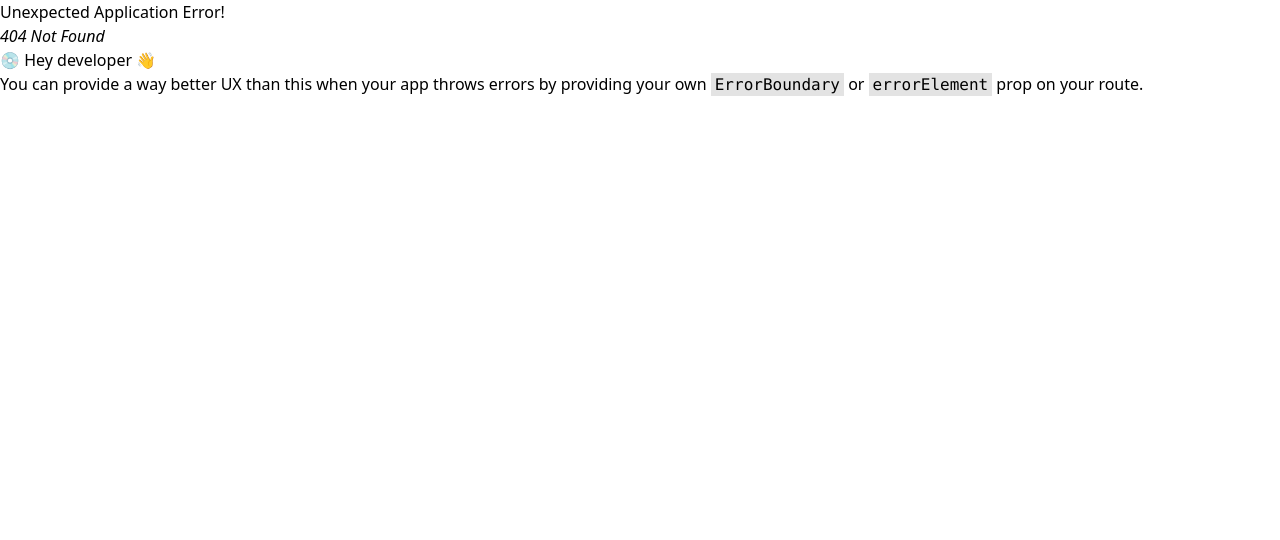
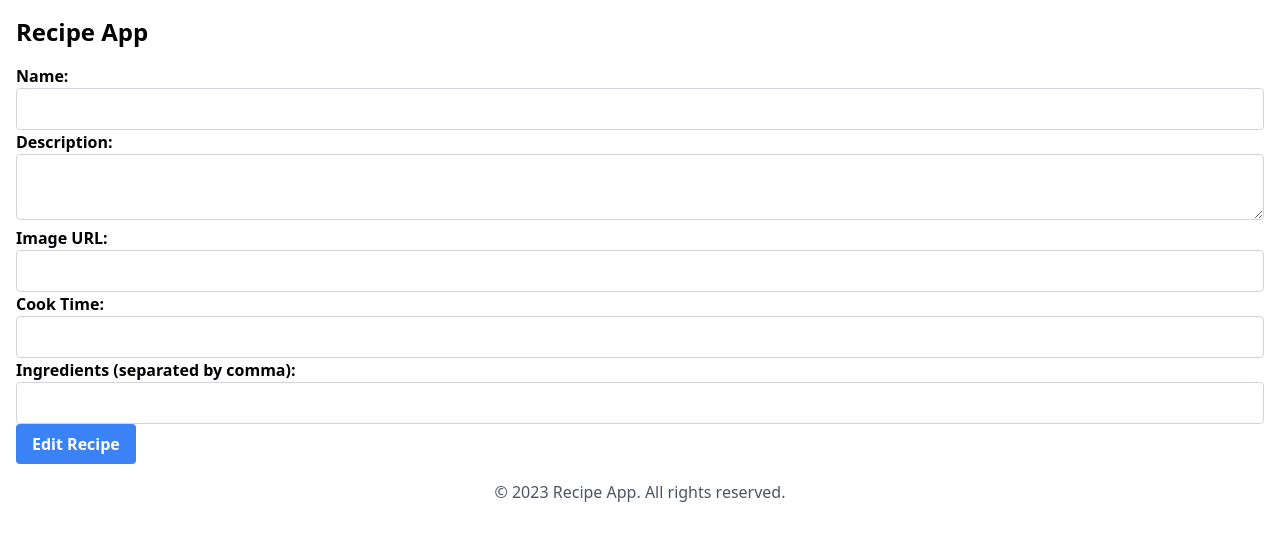
Before and after one commit to Mohammadxoja2005/recipe_app_frontend, a React (Vite) app: page /edit/1 in a window 1280 px wide. Before the commit this address had no page. Shown: the top 540 px of the page. Built offline with nearby package versions, Linux system fonts and the light colour scheme.

Commit message:
added edit btn to elements and changed button in edit page

```diff
--- a/src/pages/RecipeEditPage/RecipeForm/RecipeForm.tsx
+++ b/src/pages/RecipeEditPage/RecipeForm/RecipeForm.tsx
@@ -48,7 +48,7 @@ const RecipeForm: FC = () => {
                     <label className={styles.label}>Ingredients (separated by comma):</label>
                     <input type="text" value={ingredients} onChange={(e) => setIngredients(e.target.value)} className={styles.input} />
                 </div>
-                <button type="submit" className={styles.button}>Create Recipe</button>
+                <button type="submit" className={styles.button}>Edit Recipe</button>
             </form>
         </div>
     )
--- a/src/pages/RecipeMainPage/components/RecipeCard/RecipeCard.tsx
+++ b/src/pages/RecipeMainPage/components/RecipeCard/RecipeCard.tsx
@@ -37,6 +37,7 @@ const RecipeCard: FC = () => {
 
                         </p>
                         <button onClick={() => navigate(`/detail/${recipe.id}`)} className={styles.viewRecipeButton}>View Recipe</button>
+                        <button onClick={() => navigate(`/edit/${recipe.id}`)} className={styles.viewRecipeButton}>Edit Recipe</button>
                     </div>
                 )) : <div>Loading...</div>}
         </div>
--- a/src/pages/RecipeMainPage/components/RecipeCard/index.module.css
+++ b/src/pages/RecipeMainPage/components/RecipeCard/index.module.css
@@ -15,5 +15,5 @@
 }
 
 .viewRecipeButton {
-  @apply mt-4 bg-blue-500 hover:bg-blue-600 text-white font-semibold py-2 px-4 rounded;
+  @apply mt-4 bg-blue-500 hover:bg-blue-600 text-white font-semibold py-2 px-4 rounded mr-2;
 }
--- a/src/routes/routes.tsx
+++ b/src/routes/routes.tsx
@@ -20,7 +20,7 @@ export const routes = createBrowserRouter([
         element: <RecipeCreatePage />
     },
     {
-        path: "/edit",
+        path: "/edit/:id",
         element: <RecipeEditPage />
     }
 ])
```
